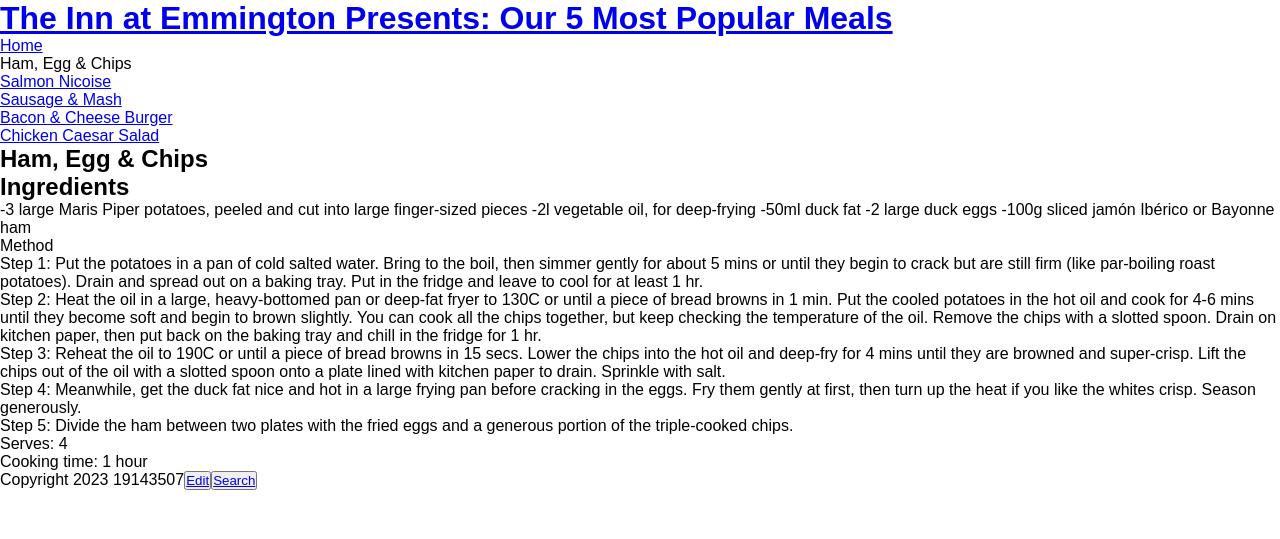
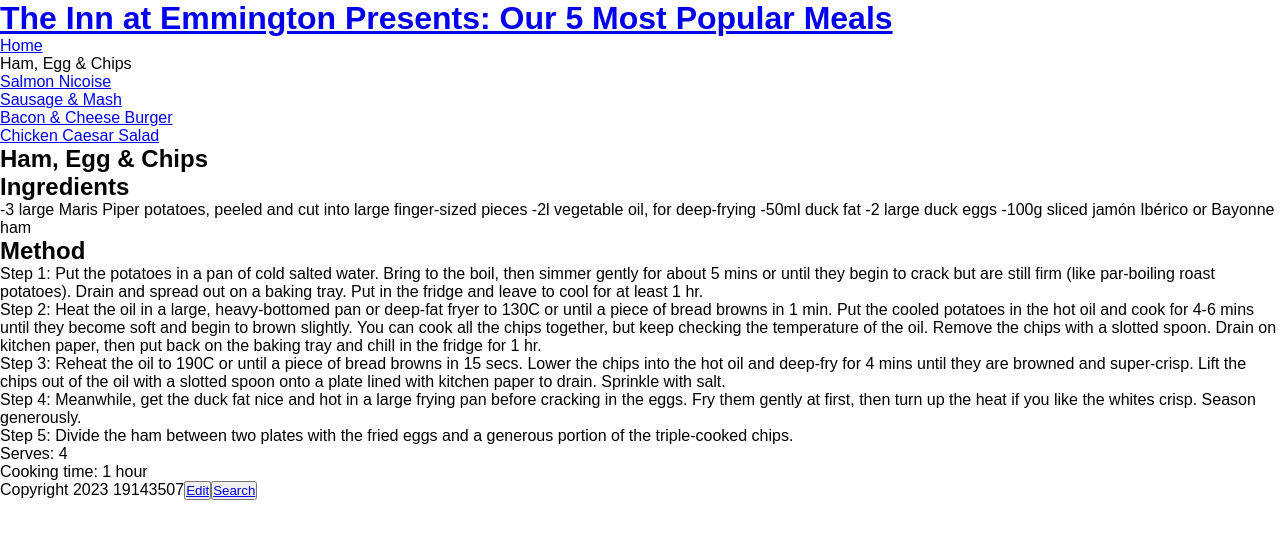
Before and after one commit to 19143507/inn-at-emmington, a Jekyll site: the page built from _recipes/recipe2.md, in a window 1280 px wide. Shown: the top 539 px of the page. Built offline with Jekyll 4.4.1, drawn with Linux system fonts in a browser that asks for light colours.

```diff
--- a/_recipes/recipe2.md
+++ b/_recipes/recipe2.md
@@ -13,7 +13,7 @@ published: true
 -2 large duck eggs
 -100g sliced jamón Ibérico or Bayonne ham
 
-Method
+## Method
 
 Step 1:
 Put the potatoes in a pan of cold salted water. Bring to the boil, then simmer gently for about 5 mins or until they begin to crack but are still firm (like par-boiling roast potatoes). Drain and spread out on a baking tray. Put in the fridge and leave to cool for at least 1 hr.
```
